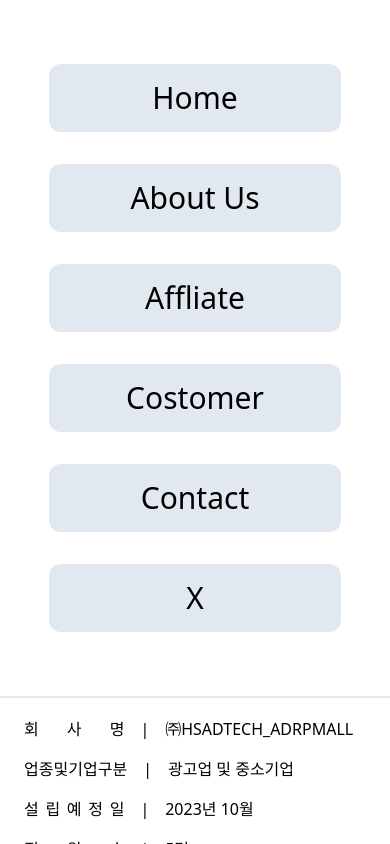
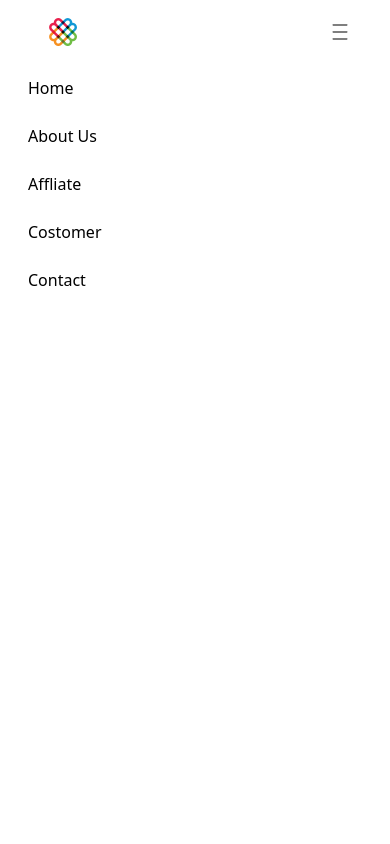
Before and after one commit to gksehfapd/hsadtech, a Next.js app: page / in a window 390 px wide. Both pictures are taken after a click on the element 322 px from the left and 51 px from the top of the page. Shown: the top 844 px of the page. Built offline with nearby package versions, Linux system fonts and the light colour scheme.

Commit message:
feat: nav - hamburger

```diff
--- a/components/layout.tsx
+++ b/components/layout.tsx
@@ -3,6 +3,7 @@ import React, { useEffect, useState } from 'react'
 import NavItem from './navItem'
 import { cls } from '@/libs/utils'
 import Image from 'next/image'
+import { CiMenuBurger } from 'react-icons/ci'
 
 interface LayoutProps {
 	children: React.ReactNode
@@ -27,19 +28,19 @@ export default function Layout({ children, className = '' }: LayoutProps) {
 		<div className="min-h-screen relative">
 			<nav
 				className={cls(
-					'flex w-full items-center fixed top-0 text-base px-16 max-md:px-10 py-3 text-black box-border z-99 bg-white',
+					'flex w-full justify-between items-center fixed top-0 text-base px-16 max-md:px-10 py-2 max-md:h-16 text-black box-border z-50 bg-white',
 					scroll ? 'border-b-2 shadow-lg' : ''
 				)}
 			>
-				<div className="flex items-center w-1/2">
+				<div className="flex items-center px-2">
 					<div>
-						<Link href="/" className="p-3">
+						<Link href="/" className="px-3">
 							<Image src="/hsadtech_icon.png" width={30} height={30} alt="icon" />
 						</Link>
 					</div>
 				</div>
 
-				<div className="flex items-center w-1/2 relative">
+				<div className="flex items-center relative min-[768px]:w-1/2">
 					<ul className="flex w-full justify-between max-md:hidden">
 						<NavItem text="Home" hoverText="홈" href="/" />
 						<NavItem text="About Us" hoverText="HS Comm" href="/aboutus" />
@@ -48,9 +49,17 @@ export default function Layout({ children, className = '' }: LayoutProps) {
 						<NavItem text="Contact" hoverText="문의하기" href="/contactus" />
 					</ul>
 					<div className="min-[768px]:hidden w-full flex justify-between">
+						<div className="flex justify-between">
+							<div
+								className="h-14 cursor-pointer flex items-center justify-center"
+								onClick={() => setIsMenuOpen(!isMenuOpen)}
+							>
+								<CiMenuBurger className="text-xl" />
+							</div>
+						</div>
 						{isMenuOpen ? (
 							<div>
-								<ul className="flex flex-col w-full justify-between bg-white fixed top-0 right-0 py-12 items-center border-b-2">
+								<ul className="flex flex-col w-full h-full bg-white fixed top-16 right-0 items-center border-b-2">
 									<NavItem text="Home" hoverText="홈" href="/" />
 									<NavItem text="About Us" hoverText="HS Comm" href="/aboutus" />
 									<NavItem text="Affliate" hoverText="제휴" href="/affliate" />
@@ -60,32 +69,16 @@ export default function Layout({ children, className = '' }: LayoutProps) {
 										hoverText="문의하기"
 										href="/contactus"
 									/>
-									<NavItem
-										text="X"
-										hoverText="뒤로가기"
-										onClick={() => setIsMenuOpen(false)}
-									/>
 								</ul>
 							</div>
-						) : (
-							<div className="flex w-full justify-between">
-								<div></div>
-								<div
-									className="p-4 h-14 cursor-pointer flex flex-col justify-between"
-									onClick={() => setIsMenuOpen(true)}
-								>
-									<div className="border-black border-b-4 bg-black w-6"></div>
-									<div className="border-black border-b-4 bg-black w-6"></div>
-									<div className="border-black border-b-4 bg-black w-6"></div>
-								</div>
-							</div>
-						)}
+						) : null}
 					</div>
 				</div>
 			</nav>
 			<div className={cls('pt-20 min-h-screen pb-72 max-md:pb-80')}>
 				<div className={className}>{children}</div>
 			</div>
+
 			<footer className="bg-zinc-800 text-gray-500 flex flex-col w-full absolute bottom-0">
 				<div className="flex p-6 justify-around max-md:flex-col">
 					<div className="w-1/4 max-md:w-full max-md:pb-8">
--- a/components/navItem.tsx
+++ b/components/navItem.tsx
@@ -19,11 +19,11 @@ const NavItem = ({ href, text, hoverText, onClick }: NavItemProps) => {
 			onMouseLeave={() => {
 				setIsHover(false)
 			}}
-			className="w-1/6 flex justify-center items-center whitespace-nowrap max-md:text-3xl max-md:w-3/4"
+			className="w-1/6 flex justify-center items-center whitespace-nowrap max-md:text-base max-md:w-full max-md:my-1 pl-5"
 		>
 			{href ? (
 				<Link
-					className="w-full h-full justify-center items-center flex py-1 max-md:bg-slate-200 max-md:my-4 max-md:p-4 max-md:rounded-xl"
+					className="w-full h-full justify-center items-center flex py-1 max-md:p-2 max-md:rounded-xl max-md:justify-start"
 					href={href}
 				>
 					<span className="">{isHover ? hoverText : text}</span>
@@ -31,7 +31,7 @@ const NavItem = ({ href, text, hoverText, onClick }: NavItemProps) => {
 			) : (
 				<div
 					onClick={onClick}
-					className="w-full h-full justify-center items-center flex py-1 max-md:bg-slate-200 max-md:my-4 max-md:p-4 max-md:rounded-xl cursor-pointer"
+					className="w-full h-full justify-center items-center flex py-1 max-md:p-2 max-md:rounded-xl max-md:justify-start"
 				>
 					{isHover ? hoverText : text}
 				</div>
--- a/pages/aboutus.tsx
+++ b/pages/aboutus.tsx
@@ -73,7 +73,7 @@ const AboutUs = () => {
 						</AboutUsService>
 						<AboutUsService
 							title="Native AD"
-							text="페이스북, 인스타그램, 밴드 등 고요율의 SNS 전문 광고"
+							text="페이스북, 인스타그램, 밴드 등 고효율의 SNS 전문 광고"
 						>
 							<AiFillFacebook />
 						</AboutUsService>
```
